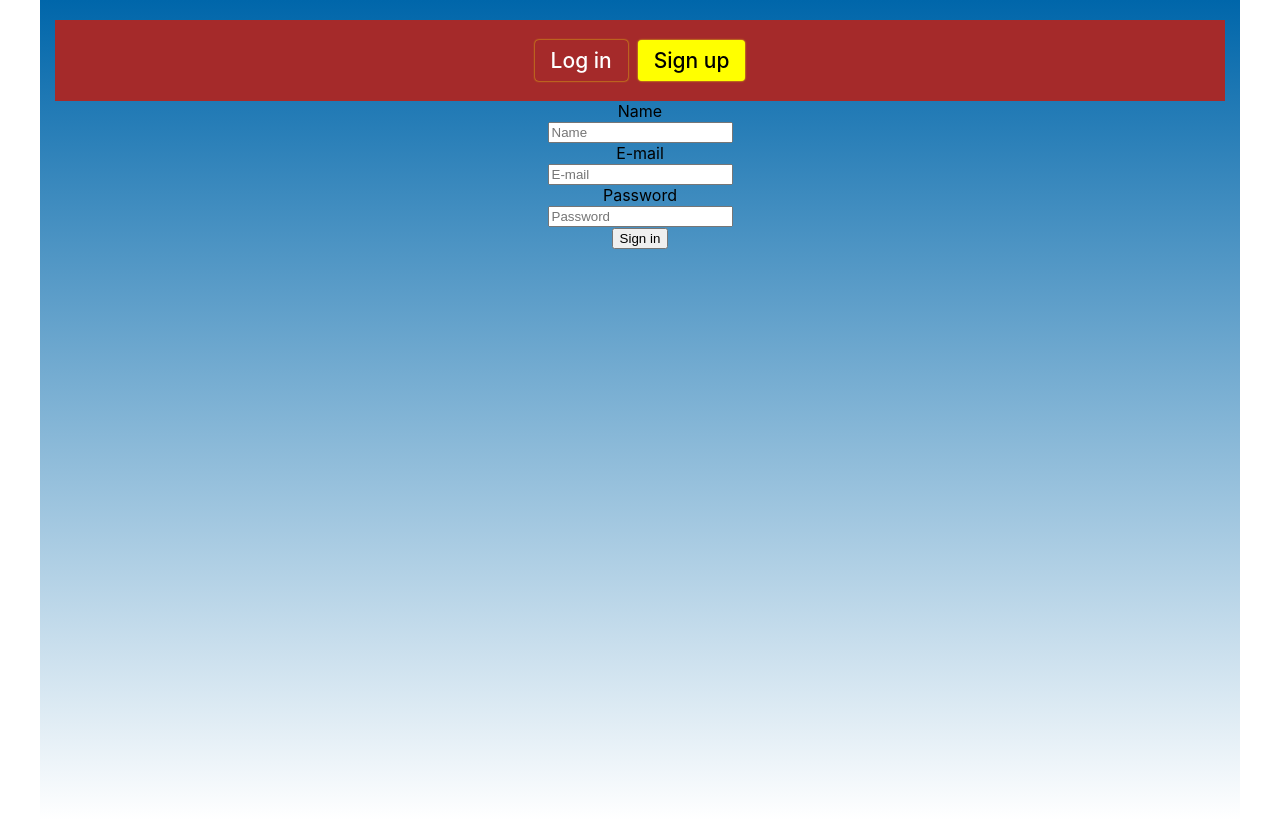
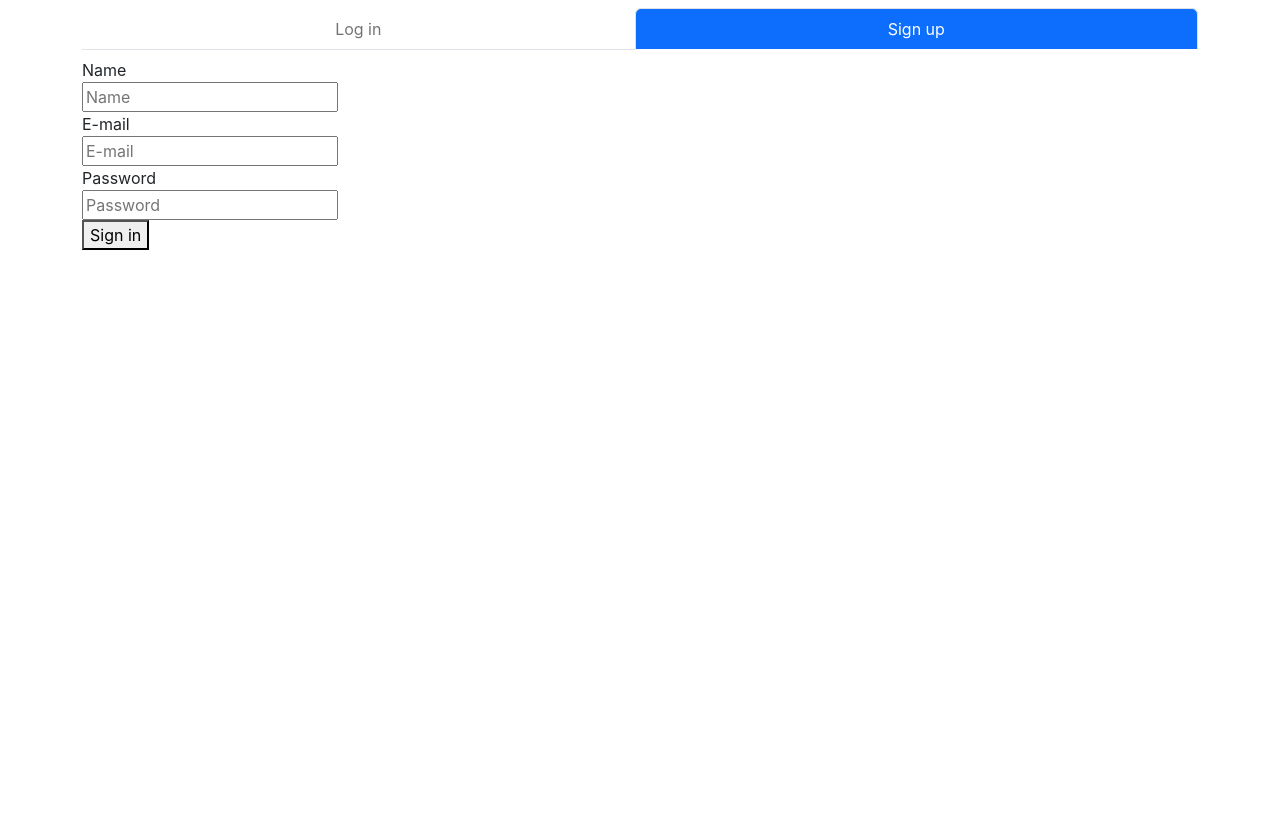
Before and after one commit to PaHomeAtHome/goit-react-hw-08-phonebook, a React (Create React App) app: page /goit-react-hw-08-phonebook/register in a window 1280 px wide. Built offline with nearby package versions, Linux system fonts and the light colour scheme.

Commit message:
bootstrap added

```diff
--- a/package.json
+++ b/package.json
@@ -8,11 +8,14 @@
     "@testing-library/jest-dom": "^5.16.3",
     "@testing-library/react": "^12.1.4",
     "@testing-library/user-event": "^13.5.0",
+    "bootstrap": "^5.2.0",
     "formik": "^2.2.9",
     "nanoid": "^4.0.0",
     "react": "^18.1.0",
+    "react-bootstrap": "^2.5.0",
     "react-dom": "^18.1.0",
     "react-redux": "^8.0.2",
+    "react-router-bootstrap": "^0.26.2",
     "react-router-dom": "^6.3.0",
     "react-scripts": "5.0.1",
     "styled-components": "^5.3.5",
--- a/public/index.html
+++ b/public/index.html
@@ -13,6 +13,12 @@
       content="Web site created using create-react-app"
     />
     <link rel="apple-touch-icon" href="%PUBLIC_URL%/logo192.png" />
+    <link
+      rel="stylesheet"
+      href="https://cdn.jsdelivr.net/npm/bootstrap@5.2.0-beta1/dist/css/bootstrap.min.css"
+      integrity="sha384-0evHe/X+R7YkIZDRvuzKMRqM+OrBnVFBL6DOitfPri4tjfHxaWutUpFmBp4vmVor"
+      crossorigin="anonymous"
+    />
     <!--
       manifest.json provides metadata used when your web app is installed on a
       user's mobile device or desktop. See https://developers.google.com/web/fundamentals/web-app-manifest/
--- a/src/components/Container/Container.jsx
+++ b/src/components/Container/Container.jsx
@@ -1,13 +1,18 @@
 import ContainerStyle from './ContainerStyles';
 import PropTypes from 'prop-types';
+import Col from 'react-bootstrap/Col';
 
 function Container({ children }) {
-  return <ContainerStyle>{children}</ContainerStyle>;
+  return (
+    <ContainerStyle>
+      <Col>{children}</Col>
+    </ContainerStyle>
+  );
 }
 
 export default Container;
 
-Container.propTypes = {
+Col.propTypes = {
   children: PropTypes.oneOfType([
     PropTypes.arrayOf(PropTypes.node),
     PropTypes.node,
--- a/src/components/Container/ContainerStyles.js
+++ b/src/components/Container/ContainerStyles.js
@@ -1,14 +1,6 @@
 import styled from 'styled-components';
-const ContainerStyle = styled.div`
-  max-width: 1170px;
-  height: 100vh;
-  margin-left: auto;
-  margin-right: auto;
-  padding-left: 15px;
-  padding-right: 15px;
-  background: linear-gradient(#0066aa, white);
-  text-align: center;
-  padding-top: 20px;
-`;
+import Container from 'react-bootstrap/Container';
+
+const ContainerStyle = styled(Container)``;
 
 export default ContainerStyle;
--- a/src/components/Navigation/Navigation.jsx
+++ b/src/components/Navigation/Navigation.jsx
@@ -1,5 +1,5 @@
 import { Outlet } from 'react-router-dom';
-import { Header, Link } from './Navigation.styled';
+import { Header, NavStyled, Path, Item, Link } from './Navigation.styled';
 import { Suspense } from 'react';
 import { UserMenu } from 'components/UserMenu/UserMenu';
 
@@ -7,17 +7,22 @@ export const Navigation = ({ token, user }) => {
   return (
     <>
       <Header>
-        <nav>
-          {token ? (
-            ''
-          ) : (
-            <>
-              <Link to="/login">Log in</Link>
-              <Link to="/register">Sign up</Link>
-            </>
-          )}
-        </nav>
-        {token && <UserMenu token={token} user={user} />}
+        {token ? (
+          <UserMenu token={token} user={user} />
+        ) : (
+          <NavStyled fill variant="tabs" bg="light">
+            <Item>
+              <Path to="/login">
+                <Link>Log in</Link>
+              </Path>
+            </Item>
+            <Item>
+              <Path to="/register">
+                <Link>Sign up</Link>
+              </Path>
+            </Item>
+          </NavStyled>
+        )}
       </Header>
       <Suspense fallback={<div>Loading...</div>}>
         <Outlet />
--- a/src/components/Navigation/Navigation.styled.js
+++ b/src/components/Navigation/Navigation.styled.js
@@ -1,47 +1,25 @@
 import styled from 'styled-components';
-import { NavLink } from 'react-router-dom';
+import Nav from 'react-bootstrap/Nav';
+import Navbar from 'react-bootstrap/Navbar';
+import { LinkContainer } from 'react-router-bootstrap';
 
-export const Header = styled.header`
-  display: flex;
-  align-items: center;
-  justify-content: center;
-  gap: 20px;
-  padding: 15px 30px;
-  background-color: brown;
-  > nav {
-    display: flex;
-    justify-content: space-between;
-  }
+export const Header = styled(Navbar)`
+  display: block;
 `;
 
-export const Link = styled(NavLink)`
-  display: flex;
-  justify-content: center;
-  align-items: center;
-  padding: 8px 16px;
-  border-radius: 4px;
-  text-decoration: none;
-  color: white;
-  font-weight: 500;
-  transition-duration: 200ms;
-  font-size: 21px;
-  margin: 5px;
-  box-shadow: 0px 0px 2px yellow;
-  &.active {
-    background-color: yellow;
-    color: black;
-  }
-  &.active,
-  &:hover {
-    cursor: pointer;
-  }
-  &:hover:not(.active) {
-    color: white;
-    background-color: red;
-    box-shadow: 0px 0px 2px red;
-  }
-`;
+export const NavStyled = styled(Nav)``;
 
 export const ErrorBox = styled.div`
   background-color: black;
 `;
+
+export const Path = styled(LinkContainer)``;
+
+export const Item = styled(NavStyled.Item)`
+  & .nav-link.active {
+    background-color: rgb(13, 110, 253);
+    color: white;
+  }
+`;
+
+export const Link = styled(NavStyled.Link)``;
```
Also changed, not shown: 1 other file (tests, documents, lock files or other folders).
